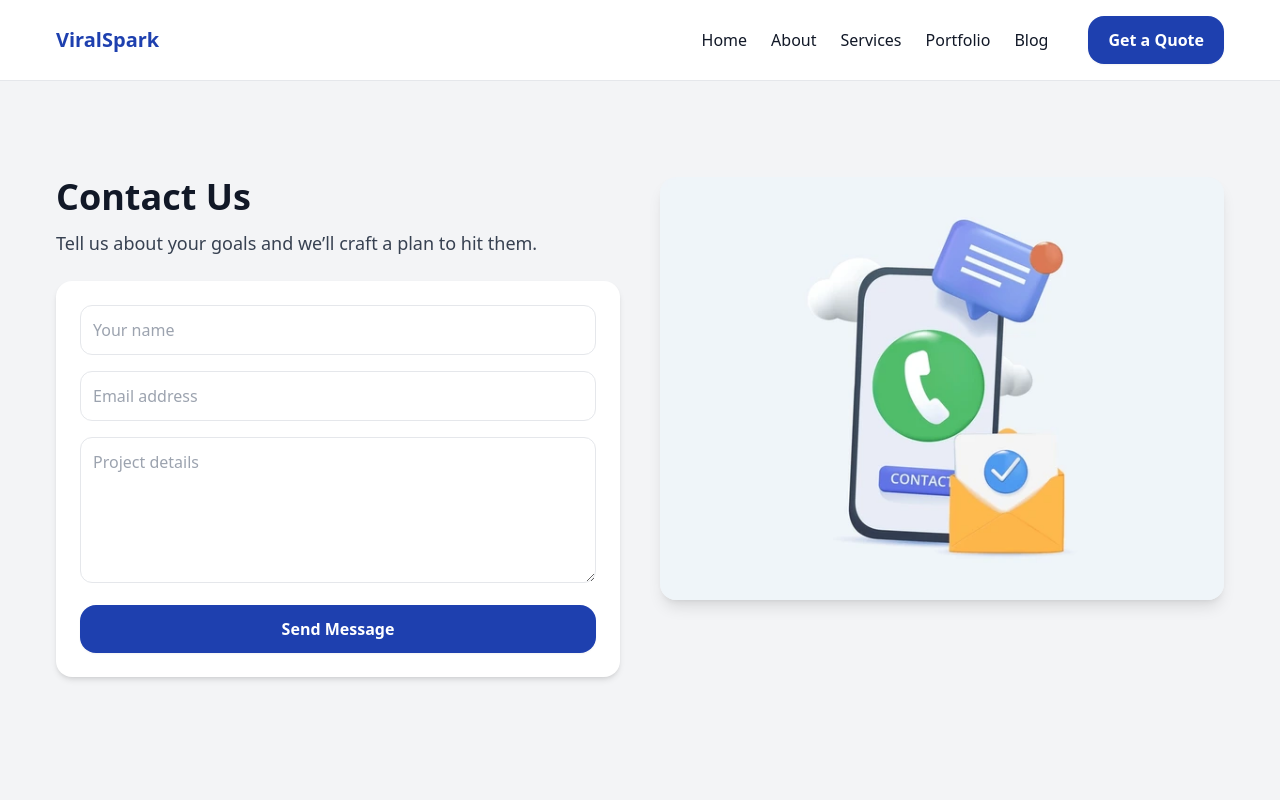
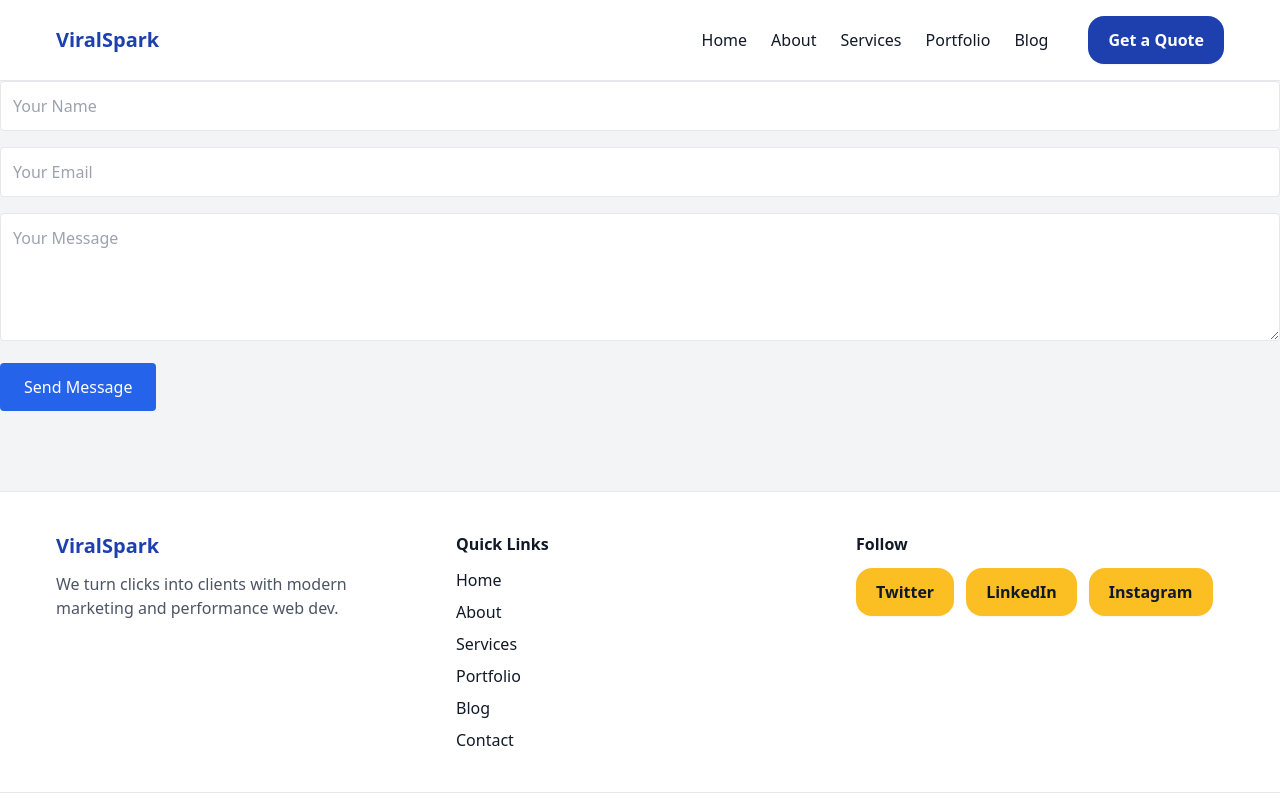
Before and after one commit to viralsparkconnect-hue/Viral-Sparq, a Next.js app: page /contact in a window 1280 px wide. Shown: the top 800 px of the page. Built offline with nearby package versions, Linux system fonts and the light colour scheme.

Commit message:
Update page.tsx

```diff
--- a/app/contact/page.tsx
+++ b/app/contact/page.tsx
@@ -1,58 +1,40 @@
 "use client";
-import { useState } from "react";
+import { useRef } from "react";
 import emailjs from "@emailjs/browser";
-import Image from "next/image";
 
-export default function Page() {
-  const [status, setStatus] = useState<string | null>(null);
+export default function ContactForm() {
+  const form = useRef<HTMLFormElement>(null);
 
-  async function onSubmit(e: React.FormEvent<HTMLFormElement>) {
+  const sendEmail = (e: React.FormEvent) => {
     e.preventDefault();
-    setStatus("Sending...");
-    const form = e.currentTarget as HTMLFormElement;
-    const formData = new FormData(form);
-    const templateParams = {
-      from_name: String(formData.get("name") || ""),
-      from_email: String(formData.get("email") || ""),
-      message: String(formData.get("message") || ""),
-    };
-    try {
-      const res = await emailjs.send(
-        process.env.NEXT_PUBLIC_EMAILJS_SERVICE_ID as string,
-        process.env.NEXT_PUBLIC_EMAILJS_TEMPLATE_ID as string,
-        templateParams,
-        { publicKey: process.env.NEXT_PUBLIC_EMAILJS_PUBLIC_KEY as string }
-      );
-      if (res.status === 200) {
-        setStatus("Thanks! We'll get back to you within 24 hours.");
-        form.reset();
-      } else {
-        setStatus("Something went wrong. Please try again.");
+    if (!form.current) return;
+
+    emailjs.sendForm(
+      process.env.NEXT_PUBLIC_EMAILJS_SERVICE_ID!,
+      process.env.NEXT_PUBLIC_EMAILJS_TEMPLATE_ID!,
+      form.current,
+      process.env.NEXT_PUBLIC_EMAILJS_PUBLIC_KEY!
+    ).then(
+      () => {
+        alert("✅ Message sent successfully!");
+        form.current?.reset();
+      },
+      (error) => {
+        console.error("EmailJS Error:", error);
+        alert("❌ Failed to send. Please try again later.");
       }
-    } catch (err) {
-      console.error(err);
-      setStatus("Failed to send. Check configuration or try later.");
-    }
-  }
+    );
+  };
 
   return (
-    <section className="section">
-      <div className="container grid md:grid-cols-2 gap-10 items-start">
-        <div>
-          <h1 className="h2">Contact Us</h1>
-          <p className="p mt-3">Tell us about your goals and we’ll craft a plan to hit them.</p>
-          <form onSubmit={onSubmit} className="card mt-6 space-y-4">
-            <input name="name" required placeholder="Your name" className="w-full border rounded-xl p-3" />
-            <input type="email" name="email" required placeholder="Email address" className="w-full border rounded-xl p-3" />
-            <textarea name="message" required placeholder="Project details" rows={5} className="w-full border rounded-xl p-3" />
-            <button className="btn btn-primary w-full" type="submit">Send Message</button>
-            {status && <p className="text-sm text-gray-600">{status}</p>}
-          </form>
-        </div>
-        <div className="relative aspect-[4/3] rounded-2xl overflow-hidden shadow-lg">
-          <Image src="/images/contact.jpg" alt="Contact" fill className="object-cover"/>
-        </div>
-      </div>
-    </section>
+    <form ref={form} onSubmit={sendEmail} className="space-y-4">
+      <input type="text" name="name" placeholder="Your Name" required className="w-full p-3 border rounded"/>
+      <input type="email" name="email" placeholder="Your Email" required className="w-full p-3 border rounded"/>
+      <textarea name="message" placeholder="Your Message" required className="w-full p-3 border rounded h-32"/>
+      <input type="hidden" name="time" value={new Date().toLocaleString()}/>
+      <button type="submit" className="bg-blue-600 text-white px-6 py-3 rounded hover:bg-blue-700 transition">
+        Send Message
+      </button>
+    </form>
   );
 }
```
